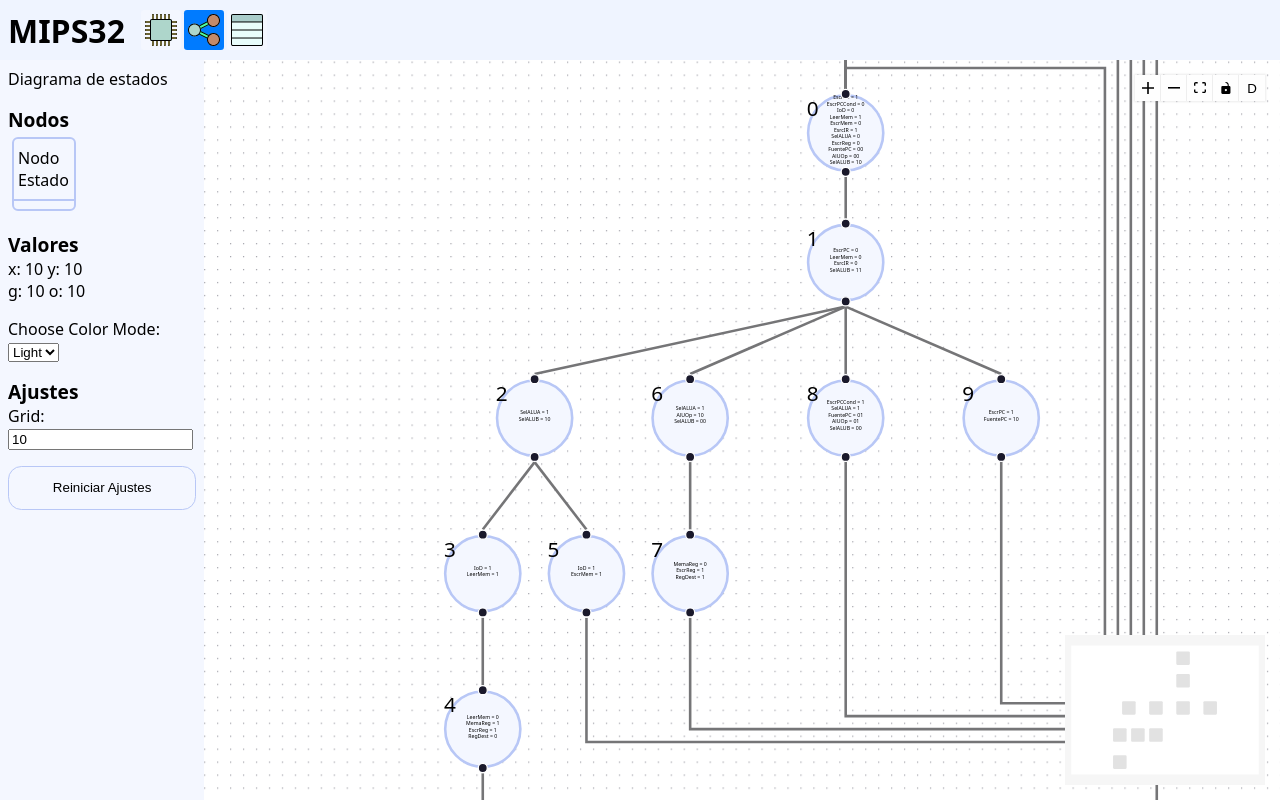
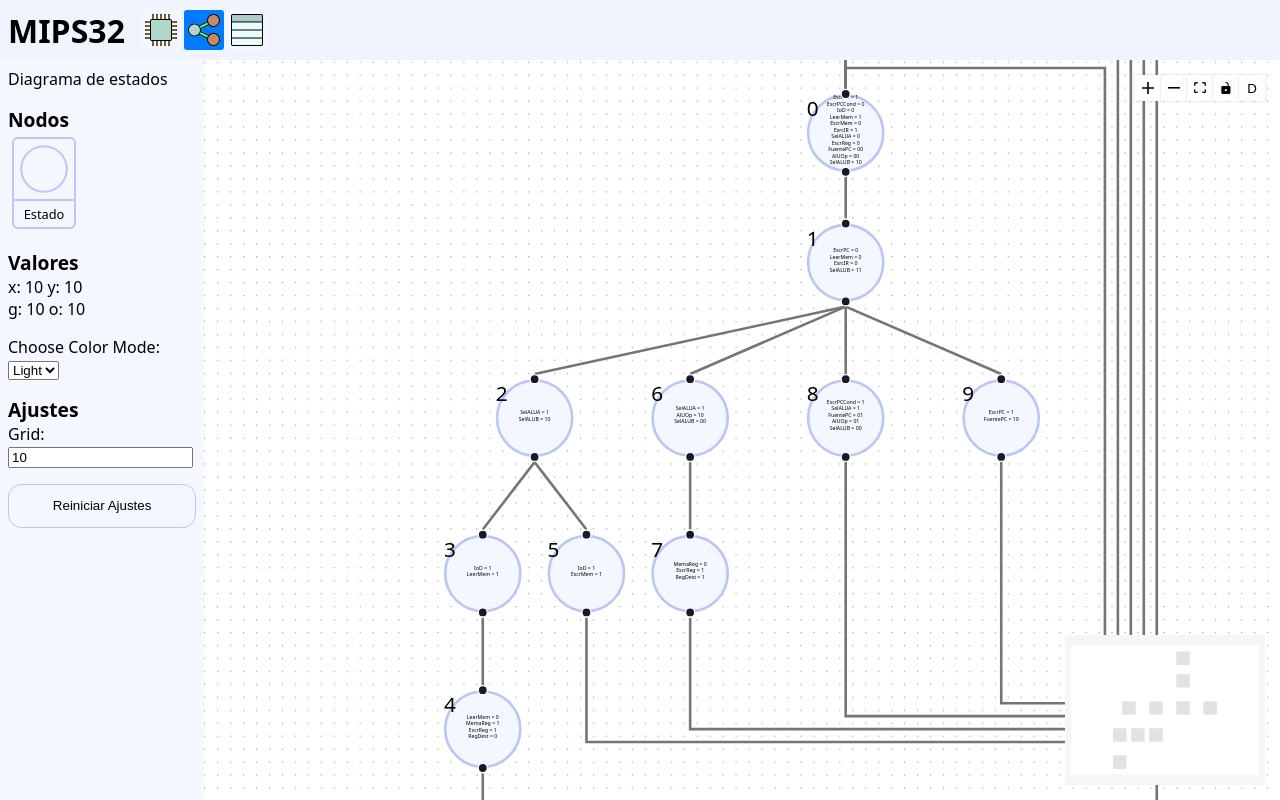
Before and after one commit to DiegoURJC1/mips32_editor_00, a React (Vite) app: page / in a window 1280 px wide. Both pictures are taken after a click on the button 204 px from the left and 30 px from the top of the page. Built offline with nearby package versions, Linux system fonts and the light colour scheme; a web font is replaced by a local one.

Commit message:
DnD state icon

```diff
--- a/src/modules/dnd-button/DnDButton.jsx
+++ b/src/modules/dnd-button/DnDButton.jsx
@@ -86,7 +86,26 @@ export function DnDButtonsStates(props) {
             <DndButton
                 nodeId={'state'}
                 onDragStart={props.onDragStart}
-            >Nodo Estado</DndButton>
+                label={"Estado"}
+            >
+                <svg
+                    width="100%"
+                    height="100%"
+                    viewBox="0 0 32 32"
+                >
+                    <circle
+                        cx="50%"
+                        cy="50%"
+                        r="14px"
+                        style={{
+                            fill: "var(--background-color)",
+                            stroke: "var(--border-color)",
+                            strokeWidth: "var(--border-width)",
+                            vectorEffect: 'non-scaling-stroke',
+                        }}
+                    />
+                </svg>
+            </DndButton>
         </>
     );
 }
```
